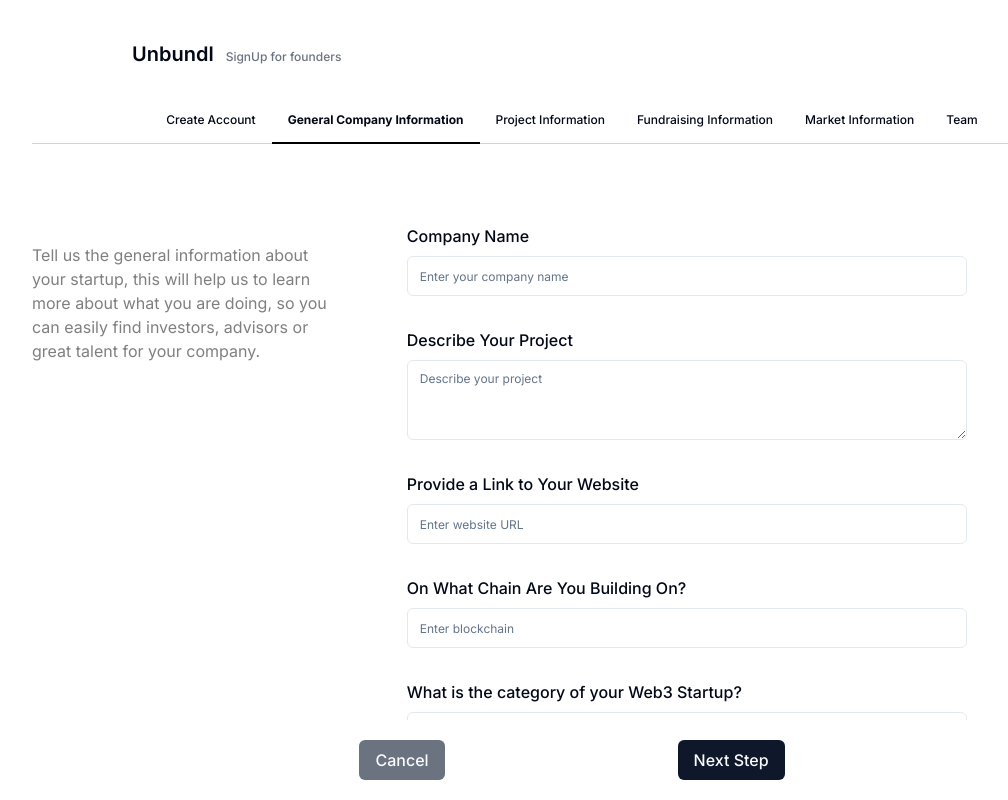
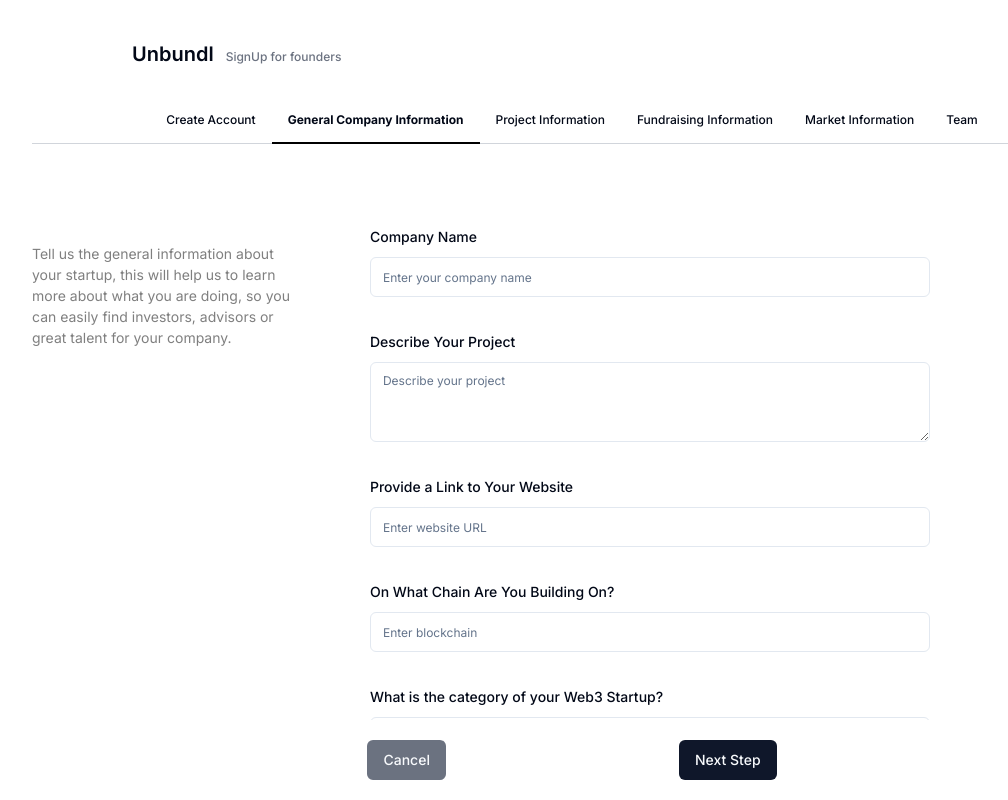
Before and after one commit to ShaikhNabeelShabbir/unbundl-web, a React (Vite) app: page / in a window 1280 px wide. Both pictures are taken after a click on the element "General Company Information". Shown: the top 800 px of the page, without its empty margins (68-1076 px from the left). Built offline with nearby package versions, Linux system fonts and the light colour scheme.

Commit message:
changes updated

```diff
--- a/src/components/forms/FundraisingInformationForm.tsx
+++ b/src/components/forms/FundraisingInformationForm.tsx
@@ -51,7 +51,7 @@ export function FundraisingIformationForm() {
     <div>
       <div className="main-div flex flex-col min-h-screen px-20">
         <div className="flex flex-row py-10 px-5 flex-grow">
-          <div className="w-260 h-168 font-normal text-justify text-base text-black/50   py-[59px]">
+          <div className="w-260 h-168 font-normal text-justify text-[14px] text-black/50   py-[59px]">
             We would like to know are you <br />
             fundraising or not, because Undundle
             <br /> is the best place to fundraise for web3
--- a/src/components/forms/GeneralCompanyInformationForm.tsx
+++ b/src/components/forms/GeneralCompanyInformationForm.tsx
@@ -49,7 +49,7 @@ export function GeneralCompanyInformationForm() {
     <div>
       <div className="main-div flex flex-col min-h-screen px-20">
         <div className="flex flex-row py-10 px-5 flex-grow">
-          <div className="w-260 h-168 font-normal text-justify text-base text-black/50   py-[59px]">
+          <div className="w-260 h-168 font-normal text-justify text-[14px] text-black/50   py-[59px]">
             Tell us the general information about
             <br />
             your startup, this will help us to learn <br />
--- a/tailwind.config.js
+++ b/tailwind.config.js
@@ -11,7 +11,7 @@ module.exports = {
   theme: {
     fontSize: {
       sm: ["12px", "20px"],
-      base: ["16px", "24px"],
+      base: ["14px", "24px"],
       lg: ["20px", "28px"],
       xl: ["24px", "32px"],
       xxl: ["32px", "51x"],
```
